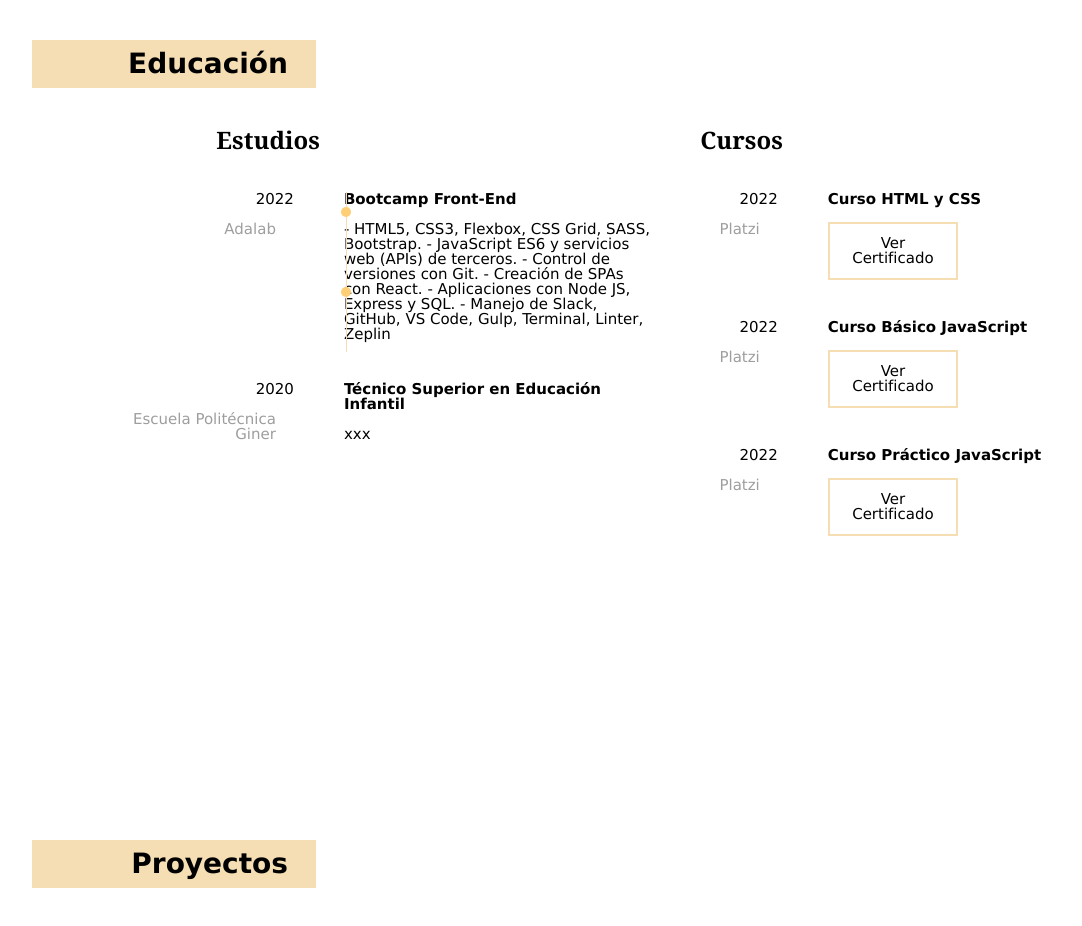
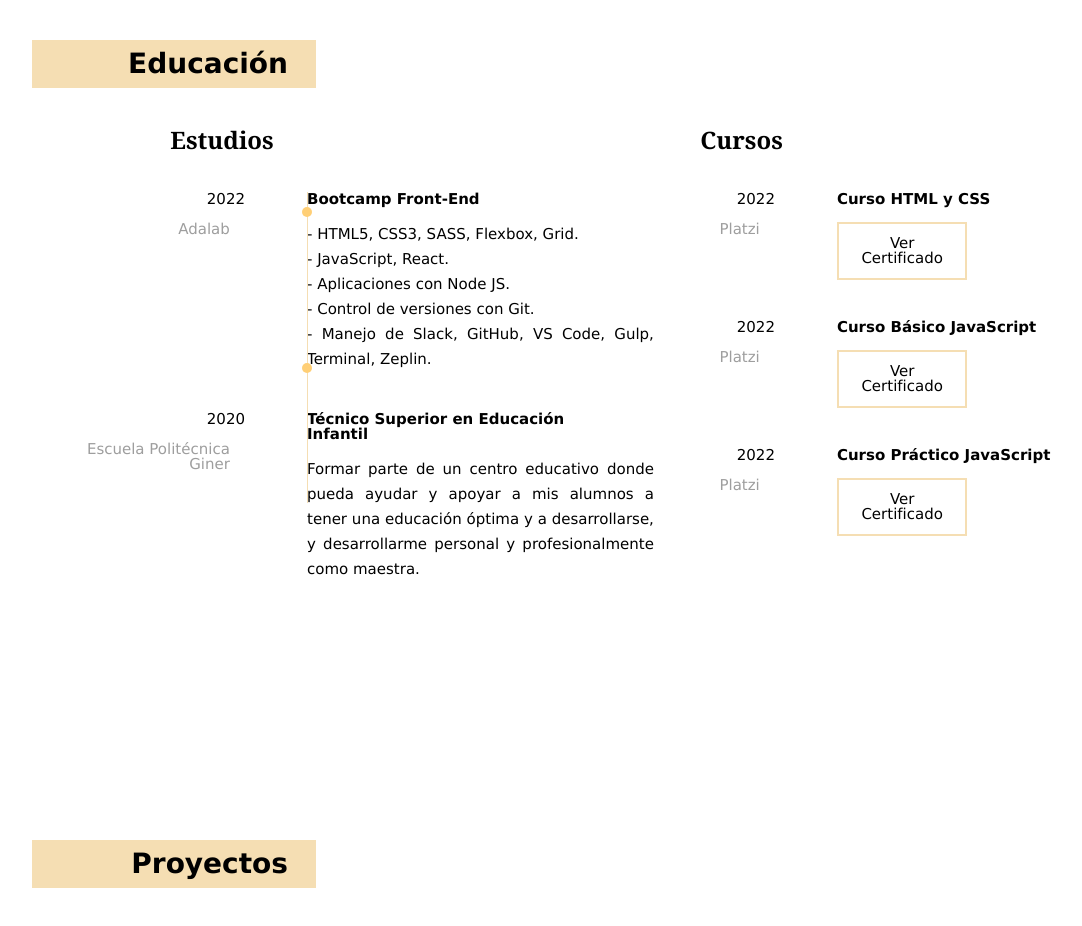
Before and after one commit to celiamartin11/Personal-Project-CV-JavaScript, a website: page src/html/index.html in a window 1280 px wide. Shown: the part 820-1746 px from the top of the page, without its empty margins (96-1178 px from the left). Drawn offline with nearby package versions, Linux system fonts and the light colour scheme; files that its build step writes are made by us from their sources; files whose address does not match are found by name.

Commit message:
update education section

```diff
--- a/src/html/index.html
+++ b/src/html/index.html
@@ -59,7 +59,7 @@
             <div class="title-description">
               <h2 class="studies-name">Bootcamp Front-End
               </h2>
-              <p class="description"> - HTML5, CSS3, Flexbox, CSS Grid, SASS, Bootstrap. - JavaScript ES6 y servicios web (APIs) de terceros. - Control de versiones con Git. - Creación de SPAs con React. - Aplicaciones con Node JS, Express y SQL. - Manejo de Slack, GitHub, VS Code, Gulp, Terminal, Linter, Zeplin</p>
+              <p class="description"> - HTML5, CSS3, SASS, Flexbox, Grid. <br>- JavaScript, React. <br>- Aplicaciones con Node JS. <br>- Control de versiones con Git. <br>- Manejo de Slack, GitHub, VS Code, Gulp, Terminal, Zeplin.</p>
             </div>
           </div>
           <div class="article-container">
@@ -69,7 +69,7 @@
             </div>
             <div class="title-description">
               <h2 class="studies-name">Técnico Superior en Educación Infantil</h2>
-              <p class="description">xxx</p>
+              <p class="description">Formar parte de un centro educativo donde pueda ayudar y apoyar a mis alumnos a tener una educación óptima y a desarrollarse, y desarrollarme personal y profesionalmente como maestra.</p>
             </div>
           </div>
         </article>
--- a/src/scss/main.scss
+++ b/src/scss/main.scss
@@ -149,7 +149,8 @@
 .education-contain{
     display: grid;
     grid-template-columns: 50% 50%;
-    margin-left: 16%;
+    margin-left: 12%;
+    margin-right: -4%;
     margin-top: 3.5%;
 }
 
@@ -172,6 +173,7 @@
 .date{
     font-family: Verdana, Geneva, Tahoma, sans-serif;
     font-size: 15px;
+    margin-right: 12px;
 }
 
 .school-name{
@@ -190,11 +192,12 @@
 .time-vertical{
     border-left: 1px solid wheat;
     transform: translate(154px);
+    margin-left: 7px;
 }
 
 .vertical-list{
    position: relative;
-   height: 10vh;
+   height: 19.4vh;
 }
 
 .circle-list{
@@ -232,7 +235,9 @@
     font-family: Verdana, Geneva, Tahoma, sans-serif;
     font-size: 15px;
     margin-top: 15px;
-    width: 24vw;
+    width: 27.1vw;
+    line-height: 25px;
+    text-align: justify;
 }
 
 .view-certificate{
```
Also changed, not shown: src/images/hero.jpeg (deleted), src/images/minion.jpg (deleted), src/images/piano.jpg (deleted), src/images/rick_and_morty.jpg (deleted), 1 other file.
